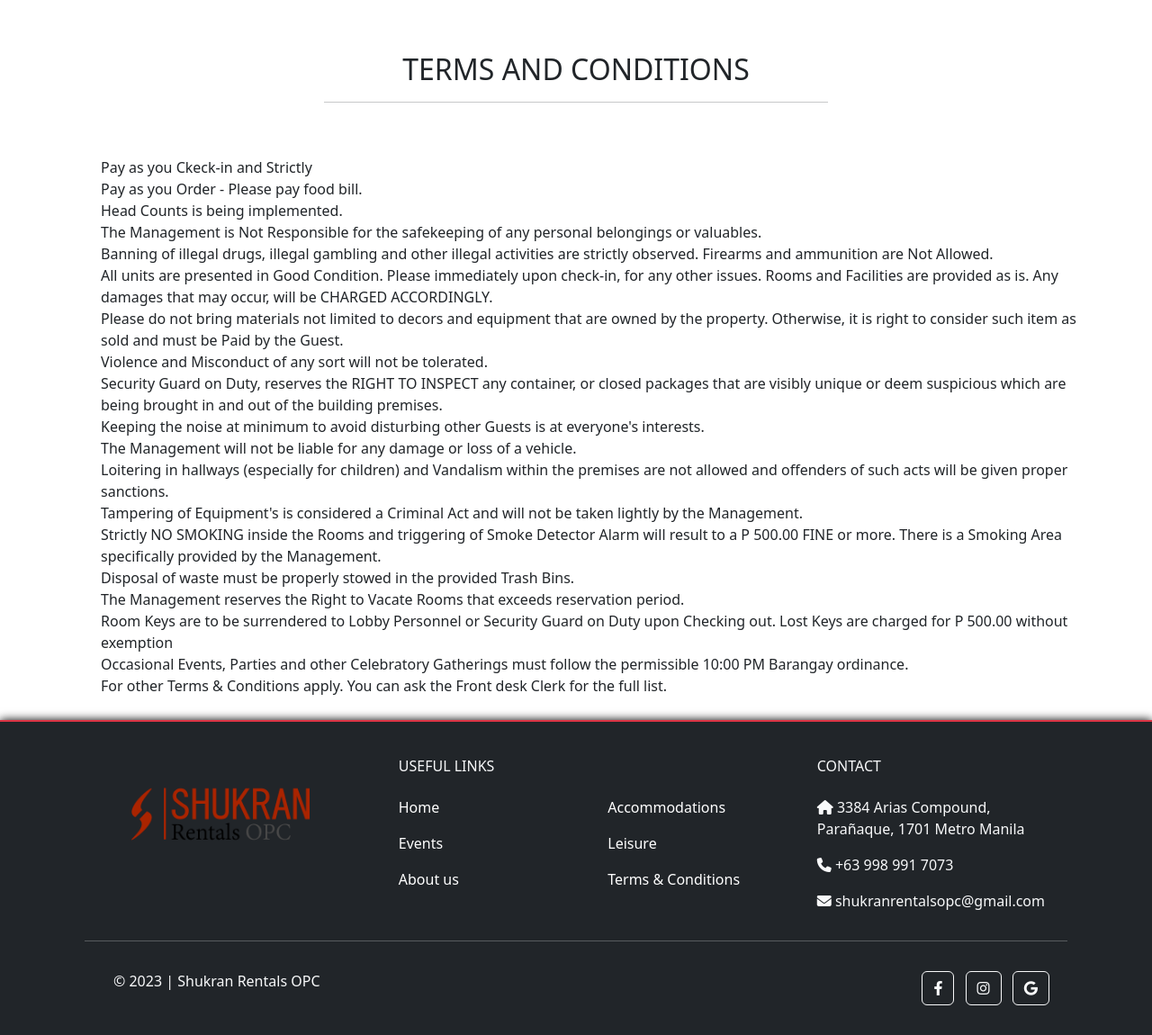
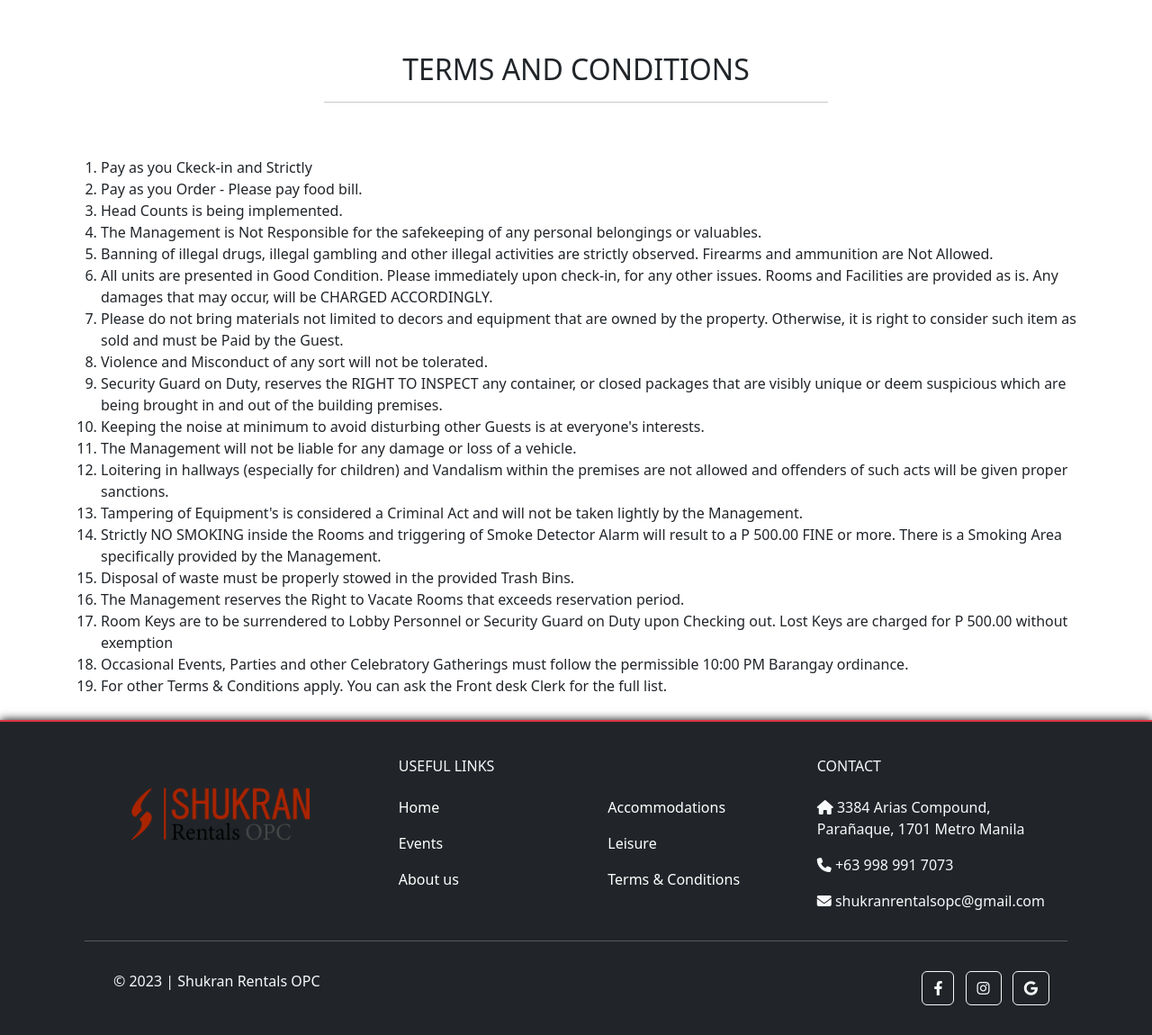
Before and after one commit to mattaniban25/shukran-rentals, a PHP site: page /php/terms.php in a window 1280 px wide. Shown: the part 188-1338 px from the top of the page at 90% size. Run offline with PHP 8.4, Linux system fonts and the light colour scheme; some libraries are stand-ins or nearby versions; some web fonts are replaced.

Commit message:
last change

```diff
--- a/php/terms.php
+++ b/php/terms.php
@@ -40,80 +40,80 @@
         <div class="container" style="width:90%;">
           <div class="row">
             <div class="col-lg-12">
-              <ol style="list-style-type:decimal;" class="list-group-numbered">
-                    <li >Pay as you Ckeck-in and Strictly</li>
-                    <li>Pay as you Order - Please pay food bill.</li>
-                    <li>Head Counts is being implemented.</li>
-                    <li>
+              <ol>
+                    <li style="list-style-type:decimal;">Pay as you Ckeck-in and Strictly</li>
+                    <li style="list-style-type:decimal;">Pay as you Order - Please pay food bill.</li>
+                    <li style="list-style-type:decimal;">Head Counts is being implemented.</li>
+                    <li style="list-style-type:decimal;">
                       The Management is Not Responsible for the safekeeping of any
                       personal belongings or valuables.
                     </li>
-                    <li>
+                    <li style="list-style-type:decimal;">
                       Banning of illegal drugs, illegal gambling and other illegal
                       activities are strictly observed. Firearms and ammunition
                       are Not Allowed.
                     </li>
-                    <li>
+                    <li style="list-style-type:decimal;">
                       All units are presented in Good Condition. Please
                       immediately upon check-in, for any other issues. Rooms and
                       Facilities are provided as is. Any damages that may occur,
                       will be CHARGED ACCORDINGLY.
                     </li>
-                    <li>
+                    <li style="list-style-type:decimal;">
                       Please do not bring materials not limited to decors and
                       equipment that are owned by the property. Otherwise, it is
                       right to consider such item as sold and must be Paid by the
                       Guest.
                     </li>
-                    <li>
+                    <li style="list-style-type:decimal;">
                       Violence and Misconduct of any sort will not be tolerated.
                     </li>
-                    <li>
+                    <li style="list-style-type:decimal;">
                       Security Guard on Duty, reserves the RIGHT TO INSPECT any
                       container, or closed packages that are visibly unique or
                       deem suspicious which are being brought in and out of the
                       building premises.
                     </li>
-                    <li>
+                    <li style="list-style-type:decimal;">
                       Keeping the noise at minimum to avoid disturbing other
                       Guests is at everyone's interests.
                     </li>
-                    <li>
+                    <li style="list-style-type:decimal;">
                       The Management will not be liable for any damage or loss of
                       a vehicle.
                     </li>
-                    <li>
+                    <li style="list-style-type:decimal;">
                       Loitering in hallways (especially for children) and
                       Vandalism within the premises are not allowed and offenders
                       of such acts will be given proper sanctions.
                     </li>
-                    <li>
+                    <li style="list-style-type:decimal;">
                       Tampering of Equipment's is considered a Criminal Act and
                       will not be taken lightly by the Management.
                     </li>
-                    <li>
+                    <li style="list-style-type:decimal;">
                       Strictly NO SMOKING inside the Rooms and triggering of Smoke
                       Detector Alarm will result to a P 500.00 FINE or more. There
                       is a Smoking Area specifically provided by the Management.
                     </li>
-                    <li>
+                    <li style="list-style-type:decimal;">
                       Disposal of waste must be properly stowed in the provided
                       Trash Bins.
                     </li>
-                    <li>
+                    <li style="list-style-type:decimal;">
                       The Management reserves the Right to Vacate Rooms that
                       exceeds reservation period.
                     </li>
-                    <li>
+                    <li style="list-style-type:decimal;">
                       Room Keys are to be surrendered to Lobby Personnel or
                       Security Guard on Duty upon Checking out. Lost Keys are
                       charged for P 500.00 without exemption
                     </li>
-                    <li>
+                    <li style="list-style-type:decimal;">
                       Occasional Events, Parties and other Celebratory Gatherings
                       must follow the permissible 10:00 PM Barangay ordinance.
                     </li>
-                    <li>
+                    <li style="list-style-type:decimal;">
                       For other Terms & Conditions apply. You can ask the Front
                       desk Clerk for the full list.
                     </li>
```
